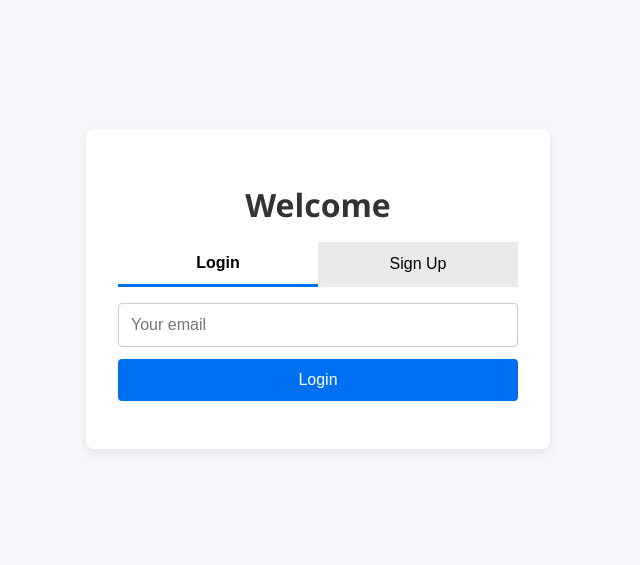
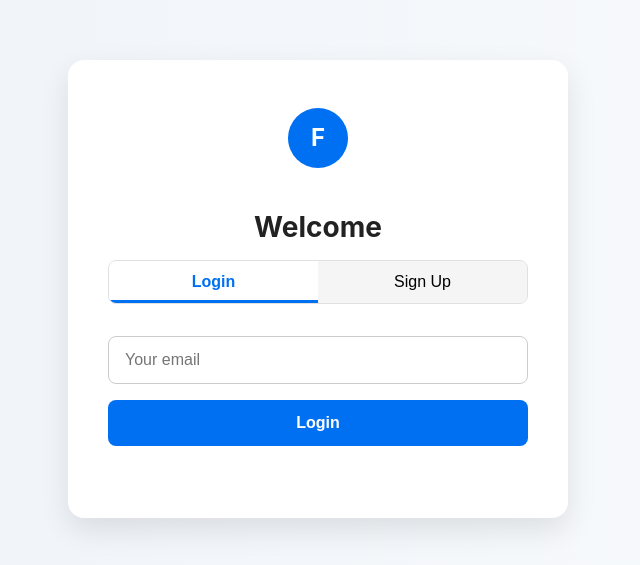
Before and after one commit to Faaiz-Muzzammil/mylab, a website: page pages/index.html in a window 1280 px wide. Shown: the part 111-676 px from the top of the page, without its empty margins (322-962 px from the left). Drawn offline with Linux system fonts and the light colour scheme.

Commit message:
Changes Made

```diff
--- a/pages/index.html
+++ b/pages/index.html
@@ -2,100 +2,133 @@
 <html lang="en">
   <head>
     <meta charset="UTF-8" />
-    <meta name="viewport" content="width=device-width,initial-scale=1" />
+    <meta name="viewport" content="width=device-width, initial-scale=1" />
     <title>Welcome Faaiz</title>
     <style>
-      /* page layout */
       body {
-        font-family: "Segoe UI", Arial, sans-serif;
-        background: #f5f7fa;
+        margin: 0;
+        font-family: "Inter", "Segoe UI", sans-serif;
+        background: linear-gradient(to right, #eef2f7, #f9fbfd);
         display: flex;
         align-items: center;
         justify-content: center;
         min-height: 100vh;
-        margin: 0;
       }
+
       .container {
-        background: #fff;
-        padding: 2rem;
-        border-radius: 8px;
-        box-shadow: 0 4px 12px rgba(0, 0, 0, 0.08);
+        background: #ffffff;
+        padding: 3rem 2.5rem;
+        border-radius: 1rem;
+        box-shadow: 0 12px 30px rgba(0, 0, 0, 0.1);
+        max-width: 420px;
         width: 100%;
-        max-width: 400px;
         text-align: center;
       }
+
+      .logo {
+        width: 60px;
+        height: 60px;
+        background: #0070f3;
+        color: white;
+        font-size: 1.5rem;
+        display: inline-flex;
+        align-items: center;
+        justify-content: center;
+        border-radius: 50%;
+        margin-bottom: 1.5rem;
+        font-weight: bold;
+        user-select: none;
+      }
+
       h1 {
         margin-bottom: 1rem;
-        color: #333;
+        color: #222;
+        font-size: 1.75rem;
       }
 
-      /* tabs */
       .tab-container {
         display: flex;
-        margin-bottom: 1rem;
+        margin-bottom: 2rem;
+        border: 1px solid #e0e0e0;
+        border-radius: 8px;
+        overflow: hidden;
       }
+
       .tab {
         flex: 1;
-        padding: 0.75rem;
-        background: #eaeaea;
+        padding: 0.75rem 1rem;
+        background: #f5f5f5;
         border: none;
         cursor: pointer;
         font-size: 1rem;
-        transition: background 0.2s;
-      }
-      .tab.active {
-        background: #fff;
-        border-bottom: 3px solid #0070f3;
-        font-weight: bold;
+        transition: all 0.3s ease;
+        font-weight: 500;
       }
 
-      /* forms */
+      .tab.active {
+        background: #ffffff;
+        color: #0070f3;
+        font-weight: 600;
+        box-shadow: inset 0 -3px 0 #0070f3;
+      }
+
       .form {
         display: none;
         flex-direction: column;
-        gap: 0.75rem;
+        gap: 1rem;
+        text-align: left;
       }
+
       .form.active {
         display: flex;
       }
+
       .form input {
-        padding: 0.75rem;
+        padding: 0.85rem 1rem;
         border: 1px solid #ccc;
-        border-radius: 4px;
+        border-radius: 8px;
         font-size: 1rem;
-        transition: border-color 0.2s;
+        transition: 0.2s ease-in-out;
       }
+
       .form input:focus {
         outline: none;
         border-color: #0070f3;
+        box-shadow: 0 0 0 3px rgba(0, 112, 243, 0.15);
       }
+
       .form button {
-        padding: 0.75rem;
+        padding: 0.9rem 1rem;
         background: #0070f3;
-        color: #fff;
+        color: #ffffff;
         border: none;
-        border-radius: 4px;
+        border-radius: 8px;
         font-size: 1rem;
+        font-weight: 600;
         cursor: pointer;
         transition: background 0.2s;
       }
+
       .form button:hover {
         background: #005ec2;
       }
 
-      /* feedback */
       .message {
-        margin-top: 1rem;
-        font-size: 1.1rem;
+        margin-top: 1.5rem;
+        font-size: 1rem;
+        font-weight: 500;
         color: #0070f3;
+        text-align: center;
       }
+
       .message.error {
-        color: #d00;
+        color: #d93025;
       }
     </style>
   </head>
   <body>
     <div class="container">
+      <div class="logo">F</div>
       <h1>Welcome</h1>
 
       <div class="tab-container">
@@ -163,9 +196,8 @@
       async function handleResponse(res, flow) {
         const json = await res.json();
         if (res.ok) {
-          // got name back?
-          const name = flow === "signup" ? json.name : json.name;
-          feedback.textContent = `hello, ${name}`;
+          const name = json.name;
+          feedback.textContent = `Hello, ${name}`;
           formLogin.style.display = formSignup.style.display = "none";
         } else {
           throw new Error(json.error || json.message);
@@ -202,7 +234,6 @@
             headers: { "Content-Type": "application/json" },
             body: JSON.stringify({ name, email }),
           });
-          // signup endpoint will echo back the row, including name
           await handleResponse(res, "signup");
         } catch (err) {
           feedback.textContent = err.message;
```
